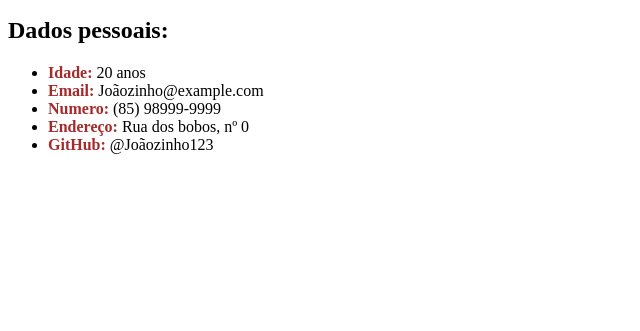
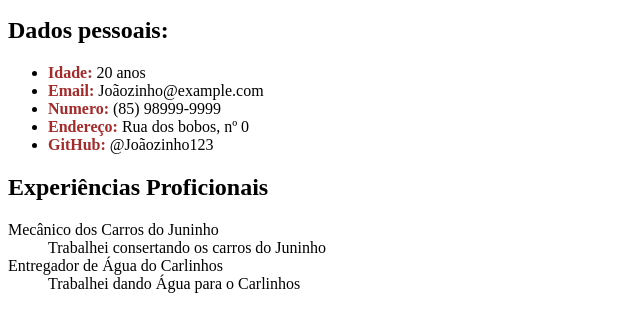
Before and after one commit to Vicore123/geracaoTechHTML, a plain HTML site: page sobreMim.html in a window 1280 px wide. Shown: the part 101-432 px from the top of the page, without its empty margins (0-640 px from the left). Drawn offline with Linux system fonts and the light colour scheme.

Commit message:
adição da lista ordenada de experiencias

```diff
--- a/sobreMim.html
+++ b/sobreMim.html
@@ -25,5 +25,18 @@
         <li> <span>Endereço:</span> Rua dos bobos, nº 0</li>
         <li> <span>GitHub:</span> @Joãozinho123</li>
     </ul>
+
+    <h2>Experiências Proficionais</h2>
+
+    <dl>
+        <dt>Mecânico dos Carros do Juninho</dt>
+        <dd>Trabalhei consertando os carros do Juninho</dd>
+
+        <dt>Entregador de Água do Carlinhos</dt>
+        <dd>Trabalhei dando Água para o Carlinhos</dd>
+    </dl>
+
+
+
 </body>
 </html>
```
